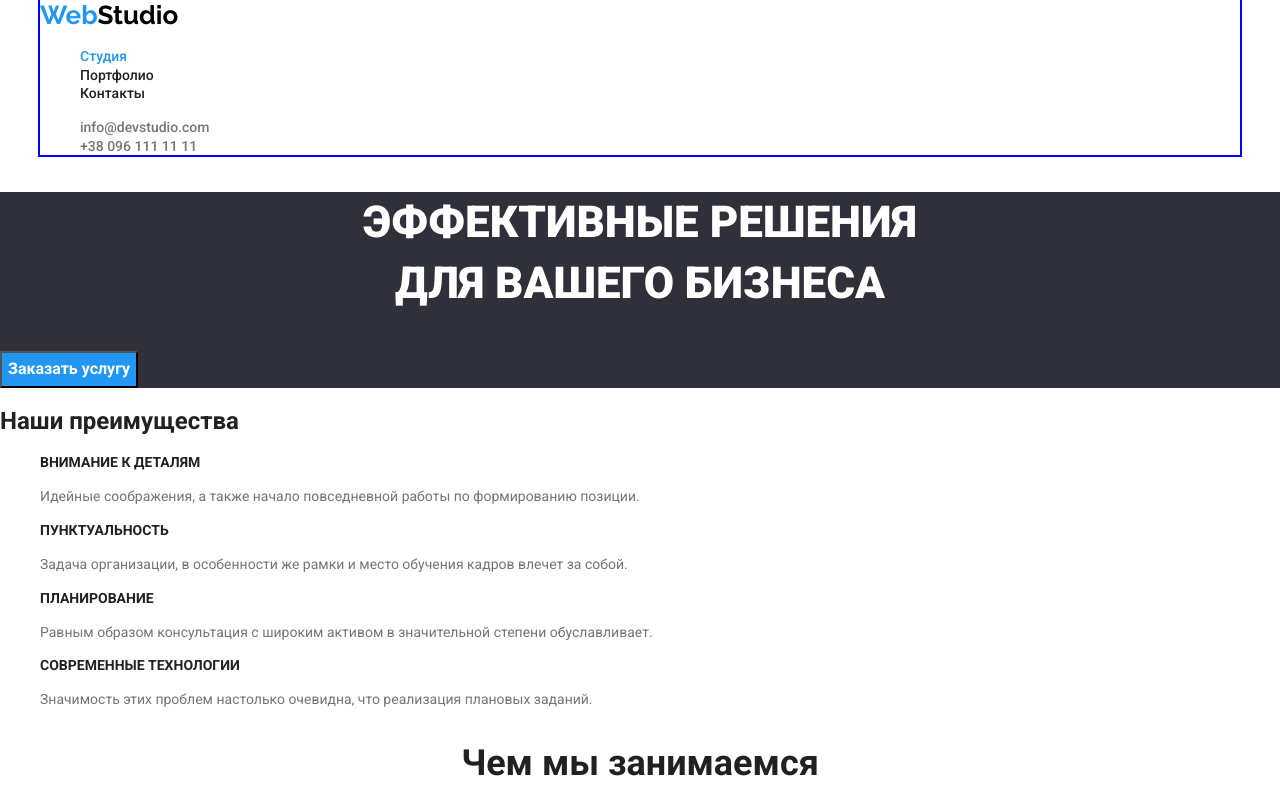
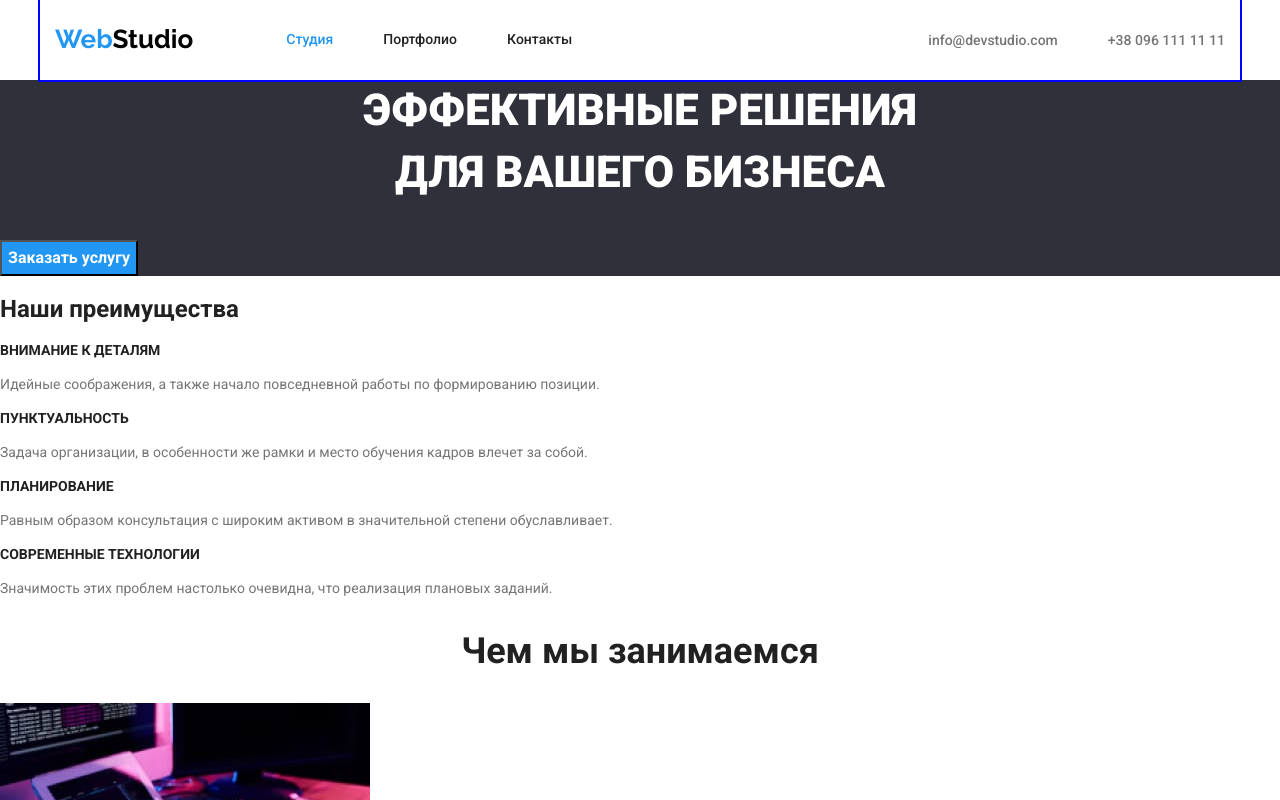
Before and after one commit to TatianaMaksimova/goit-markup-hw-03, a plain HTML site: page index.html in a window 1280 px wide. Shown: the top 800 px of the page. Drawn offline with nearby package versions, Linux system fonts and the light colour scheme.

Commit message:
Задает классы для Header + стили

```diff
--- a/css/main.css
+++ b/css/main.css
@@ -13,9 +13,41 @@ body {
 
 ul {
   list-style: none;
+  padding: 0;
+  margin: 0;
+}
+/* ШАПКА-ВЕРХ С ЛОГОТИПОМ */
+.main-cont {
+  display: flex;
+  align-items: center;
 }
 
+.site-nav {
+  display: flex;
+  align-items: center;
+}
+
+.contacts {
+  display: flex;
+  margin-left: auto;
+}
+
+.link {
+  display: block;
+  padding-top: 32px;
+  padding-bottom: 32px;
+}
+
+.list-item:not(:last-child) {
+  margin-right: 50px;
+}
+/* .contacts .list-item + .list-item {
+  margin-left: 50px;
+} */
+
 .logo {
+  margin-right: 93px;
+
   color: #000000;
   font-family: Raleway, sans-serif;
   font-size: 26px;
@@ -24,8 +56,7 @@ ul {
 }
 
 .accent,
-.link.main,
-.link.portfolio {
+.link.main {
   color: var(--accent-color);
 }
 
@@ -43,6 +74,9 @@ ul {
 }
 
 .item {
+  padding-top: 32px;
+  padding-bottom: 32px;
+
   color: var(--secondary-text-color);
   font-weight: 500;
   font-size: 14px;
@@ -55,15 +89,20 @@ ul {
   color: var(--accent-color);
 }
 
-/* Главная страница "Студия". Первая секция с баннером "Эффективные решения" */
+/* Главная страница "Студия".
+Первая секция с баннером "Эффективные решения" */
 .container {
   margin-left: auto;
   margin-right: auto;
   width: 1200px;
+  padding-left: 15px;
+  padding-right: 15px;
   outline: 2px solid blue;
 }
 
 .banner-name {
+  margin-top: 0;
+
   color: var(--bgd-text-color);
   font-weight: 900;
   font-size: 44px;
@@ -80,8 +119,6 @@ ul {
   font-weight: 700;
   font-size: 16px;
   line-height: 1.9;
-  display: flex;
-  align-items: center;
   text-align: center;
   color: var(--bgd-text-color);
   background-color: var(--accent-color);
--- a/index.html
+++ b/index.html
@@ -11,19 +11,19 @@
 </head>
 
 <body>
-    <header>
-<div class="container">
-    <nav>
+    <header class="page-header">
+<div class="container main-cont">
+    <nav class="site-nav">
         <a href="#" class="logo"><span class="accent">Web</span>Studio</a>
-        <ul>
-            <li><a href="#" class="link main">Студия</a></li>
-            <li><a href="./portfolio.html" class="link">Портфолио</a></li>
-            <li><a href="#" class="link">Контакты</a></li>
+        <ul class="site-nav list">
+            <li class="list-item"><a href="#" class="link main">Студия</a></li>
+            <li class="list-item"><a href="./portfolio.html" class="link">Портфолио</a></li>
+            <li class="list-item"><a href="#" class="link">Контакты</a></li>
         </ul>
     </nav>
     <ul class="contacts">
-        <li><a href="mailto:info@devstudio.com" class="item">info@devstudio.com</a></li>
-        <li><a href="tel:+380961111111" class="item">+38 096 111 11 11</a></li>
+        <li class="list-item"><a href="mailto:info@devstudio.com" class="item">info@devstudio.com</a></li>
+        <li class="list-item"><a href="tel:+380961111111" class="item">+38 096 111 11 11</a></li>
     </ul>
 </div>
     </header>
```
Also changed, not shown: portfolio.html (+2 -2 lines).
